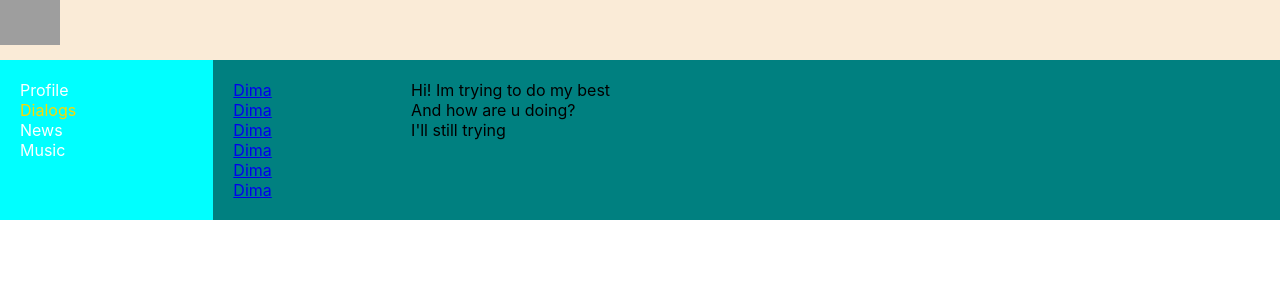
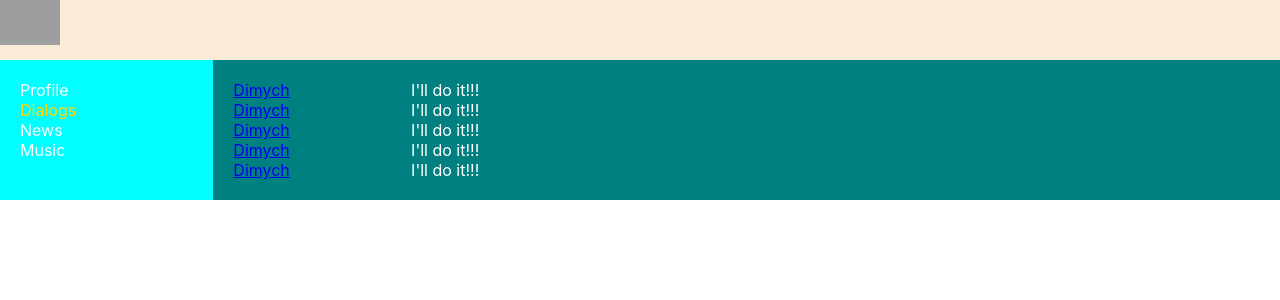
Before and after one commit to Hanoya1/mySN, a React (Create React App) app: page /dialogs in a window 1280 px wide. Shown: the top 300 px of the page. Built offline with nearby package versions, Linux system fonts and the light colour scheme; grey boxes are pictures that could not be loaded.

Commit message:
refactoring code and add map method

```diff
--- a/src/Components/Dialogs/Dialogs.jsx
+++ b/src/Components/Dialogs/Dialogs.jsx
@@ -9,21 +9,35 @@ const Message = (props) => {
    )
 }
 
+
+
 const Dialogs = (props) => {
+   let dialogsItems = [
+      { id: 1, name: 'Dimych' },
+      { id: 2, name: 'Dimych' },
+      { id: 3, name: 'Dimych' },
+      { id: 4, name: 'Dimych' },
+      { id: 5, name: 'Dimych' },
+   ]
+
+   let dialogsElements = dialogsItems.map(d => <DialogItem name={d.name} id={d.id} />);
+
+   let messagesItems = [
+      { message: "I'll do it!!!" },
+      { message: "I'll do it!!!" },
+      { message: "I'll do it!!!" },
+      { message: "I'll do it!!!" },
+      { message: "I'll do it!!!" },
+   ]
+
+   let messagesElements = messagesItems.map(m => <Message className={s.message} message={m.message} />)
    return (
       <div className={s.dialogs}>
          <div className={s.dialogsItems}>
-            <DialogItem name='Dima' id={1} />
-            <DialogItem name='Dima' id={2} />
-            <DialogItem name='Dima' id={3} />
-            <DialogItem name='Dima' id={4} />
-            <DialogItem name='Dima' id={5} />
-            <DialogItem name='Dima' id={6} />
+            {dialogsElements}
          </div>
          <div className={s.messages}>
-            <Message className={s.message} message='Hi! Im trying to do my best' />
-            <Message className={s.message} message='And how are u doing?' />
-            <Message className={s.message} message="I'll still trying" />
+            {messagesElements}
          </div>
       </div>
    )
--- a/src/Components/Dialogs/Dialogs.module.css
+++ b/src/Components/Dialogs/Dialogs.module.css
@@ -14,6 +14,7 @@
 
 .messages {
    padding: 20px;
+   color: white;
 }
 
 .message {}
--- a/src/Components/Profile/MyPosts/MyPosts.jsx
+++ b/src/Components/Profile/MyPosts/MyPosts.jsx
@@ -3,6 +3,14 @@ import Post from "./Post/Post";
 import s from './MyPosts.module.css'
 
 const MyPosts = () => {
+
+   let postsData = [
+      { message: "Hi, im trying to make my first project", likesCount: '120' },
+      { message: "Hi, sounds great!", likesCount: '11' }
+   ]
+
+   let postsElements = postsData.map(p => <Post message={p.message} likesCount={p.likesCount} />)
+
    return (
       <div>
          <h3>My posts</h3>
@@ -16,8 +24,7 @@ const MyPosts = () => {
 
          </div>
          <div className={s.posts}>
-            <Post message='Hi, im trying to make my first project' likesCount='120' />
-            <Post message='Hi, sounds great!' likesCount='11' />
+            {postsElements}
          </div>
       </div>
    );
```
